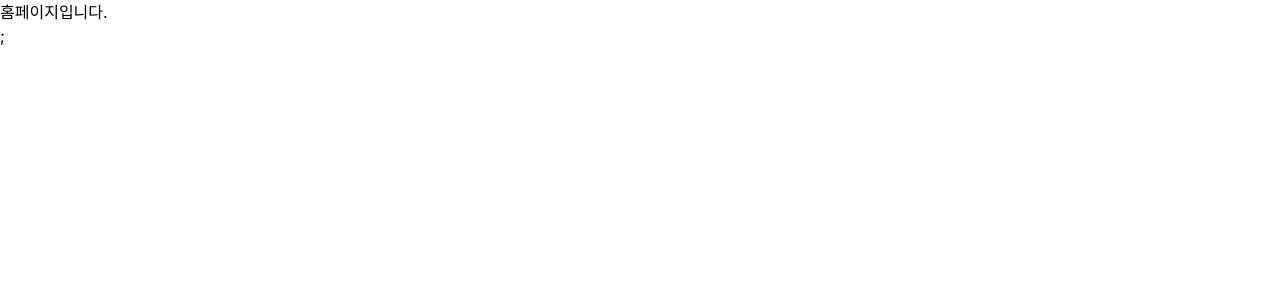
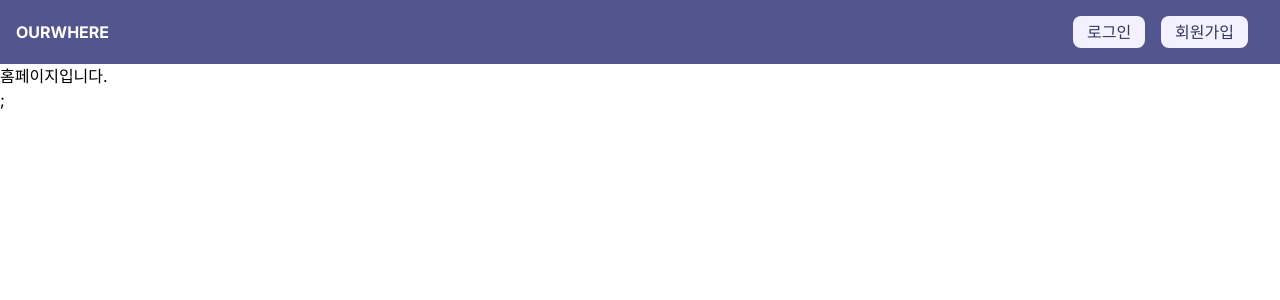
Before and after one commit to 0dytpq0/ourwhere, a Next.js app: page / in a window 1280 px wide. Shown: the top 300 px of the page. Built offline with nearby package versions, Linux system fonts and the light colour scheme.

Commit message:
feat: header 추가

```diff
--- a/src/app/layout.tsx
+++ b/src/app/layout.tsx
@@ -1,22 +1,26 @@
-import type { Metadata } from "next";
-import { Inter } from "next/font/google";
-import "./globals.css";
+import type { Metadata } from 'next';
+import { Inter } from 'next/font/google';
+import './globals.css';
+import Navigation from '@/components/monocules/navigation';
 
-const inter = Inter({ subsets: ["latin"] });
+const inter = Inter({ subsets: ['latin'] });
 
 export const metadata: Metadata = {
-  title: "ourwhere",
-  description: "친구들과 모임 일정 등을 공유하는 웹 플렛폼입니다!!!!",
+  title: 'ourwhere',
+  description: '친구들과 모임 일정 등을 공유하는 웹 플렛폼입니다!!!!'
 };
 
 export default function RootLayout({
-  children,
+  children
 }: Readonly<{
   children: React.ReactNode;
 }>) {
   return (
     <html lang="en">
-      <body className={inter.className}>{children}</body>
+      <body className={inter.className}>
+        <Navigation />
+        {children}
+      </body>
     </html>
   );
 }
--- a/src/components/Header.tsx
+++ /dev/null
@@ -1,5 +0,0 @@
-import React from 'react';
-
-export const Header = () => {
-  return <div>Header</div>;
-};
--- /dev/null
+++ b/src/components/monocules/navigation.tsx
@@ -0,0 +1,29 @@
+import Link from 'next/link';
+
+export default function Navigation() {
+  const buttons = [
+    { text: '로그인', href: '/login' },
+    { text: '회원가입', href: '/signup' }
+  ];
+  return (
+    <>
+      <nav className="sticky top-0 left-0 w-full z-10 h-16 bg-header-color">
+        <ul className="text-white h-16 flex items-center  m-auto px-4">
+          <Link href="/" className="font-lg font-bold">
+            {' '}
+            OURWHERE{' '}
+          </Link>
+          <div className="ml-auto flex space-x-4 mx-4">
+            {buttons.map((button, index) => (
+              <Link key={index} href={button.href}>
+                <button className="border-solid bg-loginpage-color text-font-color px-3.5 py-1 rounded-lg">
+                  {button.text}
+                </button>
+              </Link>
+            ))}
+          </div>
+        </ul>
+      </nav>
+    </>
+  );
+}
```
